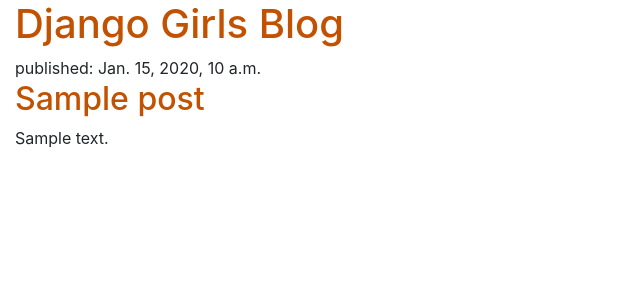
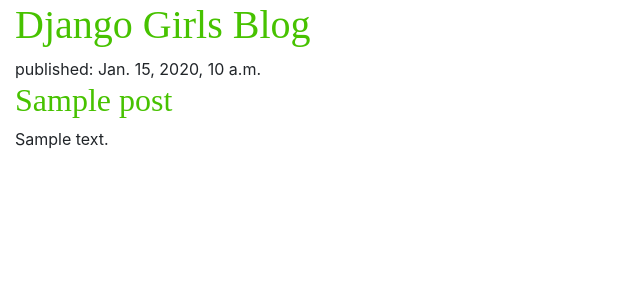
Before and after one commit to ristoxxx/django, a Django app: page / in a window 1280 px wide. Shown: the top 300 px of the page, without its empty margins (0-640 px from the left). Run offline with Django 3.2, Linux system fonts and the light colour scheme; tables that the repository leaves empty hold one stand-in row (values such as "Sample post").

Commit message:
style change test

```diff
--- a/blog/static/css/blog.css
+++ b/blog/static/css/blog.css
@@ -1,5 +1,6 @@
 h1 a, h2 a {
-    color: #C25100;
+    color: #47c200;
+    font-family: 'Lobster';
 }
 body {
     padding-left: 15px;
```
